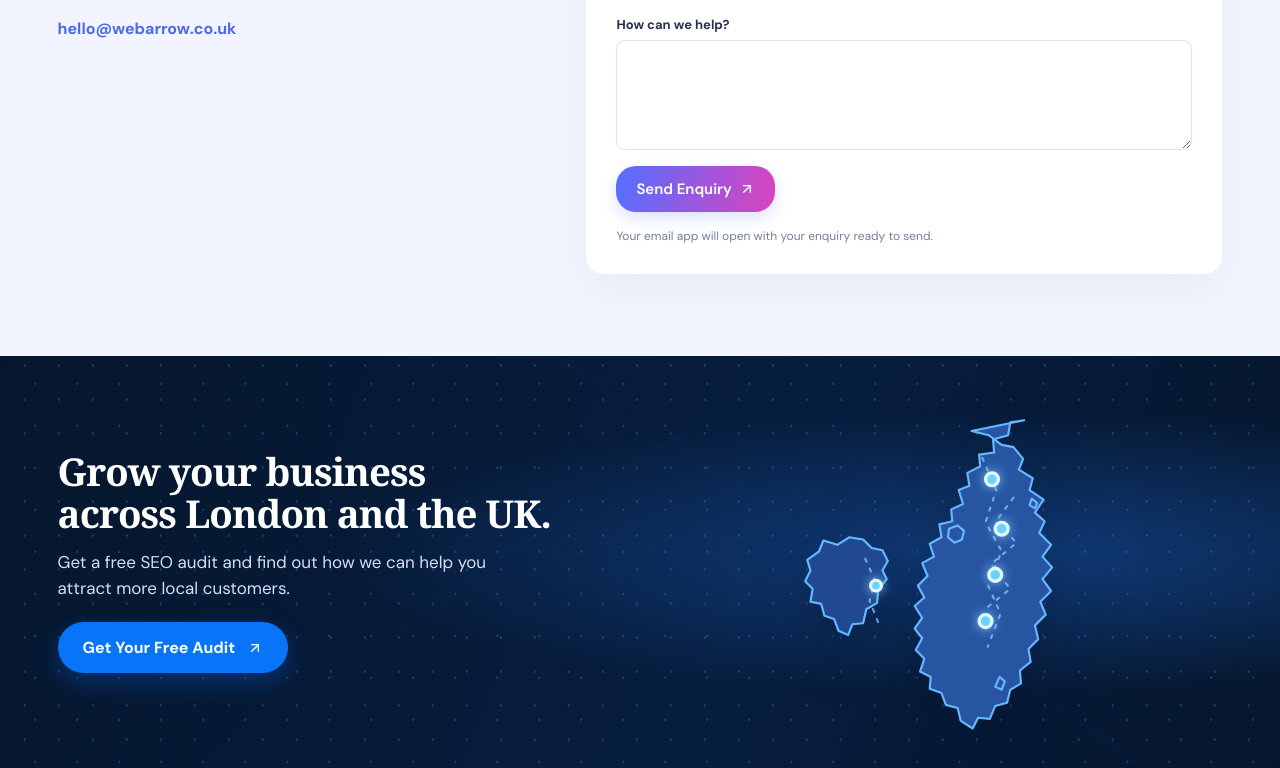
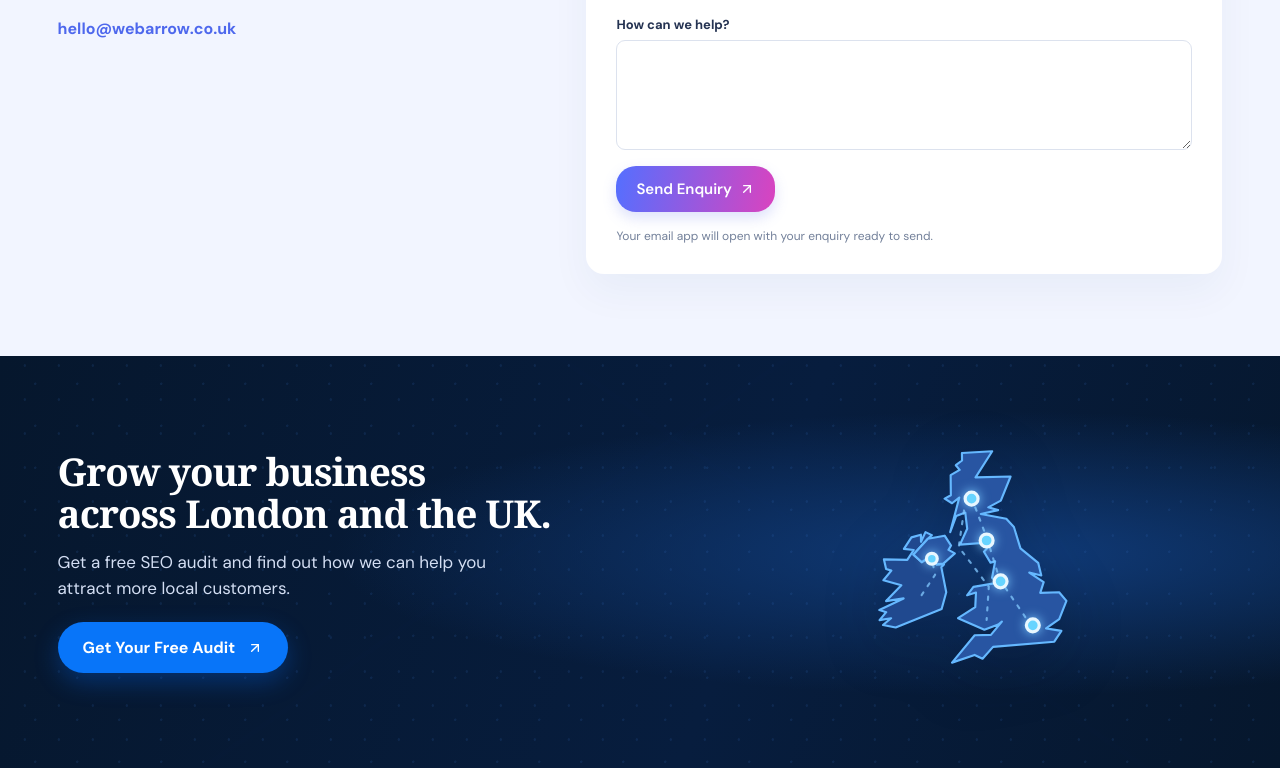
Before and after one commit to surix7/webarrow-website, a React (Vite) app: page / in a window 1280 px wide. Shown: the part 3004-3772 px from the top of the page. Built offline with nearby package versions, Linux system fonts and the light colour scheme.

Commit message:
Use a geographic outline in footer map

```diff
--- a/src/main.jsx
+++ b/src/main.jsx
@@ -201,11 +201,10 @@ function ContactForm() {
 
 function FooterMap() {
   return <svg className="uk-map" viewBox="0 0 360 270" role="img" aria-label="Map of the United Kingdom and Ireland with service locations">
-    <path className="map-land ireland" d="m63 119 11-7 13 2 8 8 10 2 5 10-5 9 4 8-8 10-1 12-10 6-3 13-10 1-4 10-9-4-4-11-9-3-3-11-10-2 2-12-7-7 5-10-3-10 11-8 4-10Z" />
-    <path className="map-land" d="m188 13 16 4 12 9 11 2 9 11-4 10 13 8-3 11 13 9-8 12 9 8-5 11 11 11-8 11 9 10-9 11 8 11-10 10 5 12-10 10 3 13-9 9 2 12-10 8 1 12-10 6-3 12-11 3-5 12-11-1-5 10-11-7-3-12-11-3-4-11-11-4 1-11-10-5 4-12-8-8 6-11-7-9 7-10-7-11 9-8-6-11 9-9-5-12 11-6-4-12 11-6-2-12 12-3-1-11 11-5-4-13 10-4-2-12 12-6-1-11 14-2-1-12 14-4 2-12 13-2Z" />
-    <path className="map-land island" d="m167 104 8-3 6 5-2 8-7 3-6-5Z M214 242l5 4-3 8-6-3Z M244 76l5 4-2 5-5-3Z" />
-    <g className="map-roads"><path d="m198 38 13 30-10 30 15 27-13 31 12 27-12 31" /><path d="m227 75-17 23 20 19-24 20 18 23-25 20" /><path d="m89 132 9 20-5 19 8 20" /></g>
-    <g className="map-pins"><circle cx="207" cy="58" r="6" /><circle cx="216" cy="104" r="6" /><circle cx="210" cy="147" r="6" /><circle cx="201" cy="190" r="6" /><circle cx="99" cy="157" r="5" /></g>
+    <path className="map-land ireland" d="M147.3 113.4 133.9 128.1 141.7 135.2 150.3 129.1 155.4 137.2 162.3 137.3 159.8 139.8 164.4 163.2 160.1 178.8 117.3 196 105.5 193.7 113 187.4 102.3 189.1 108.5 181.7 102.1 179.7 124.7 168.9 108.4 171.4 122.6 156.7 105.9 152 113.3 143 108.4 141.6 106.4 132.6 128.1 133 134.1 123.8 125 122.8 132 112.1 140.8 109.6 140.9 116.2 145.1 107.2 151 110Z" />
+    <path className="map-land" d="M212.8 193.2 199.9 198 175.4 187.3 191.4 177 192.1 163.4 183.8 166 189.7 158.2 211.6 154.4 207.1 149.7 209.9 134.4 205.6 135.6 199.5 125.5 207.5 116.6 177.2 118.8 183.9 104 182.1 88.9 173.7 92.1 168.1 107.2 176.5 75.1 169.8 80.3 162.9 76 168.7 72.9 168.5 54.1 176.9 49.2 173.3 44.9 179.1 40.5 179 33.5 207.2 31.9 191.7 56.2 224.3 55.4 215.2 77.9 203.5 84.1 212.7 86.7 196.6 90.3 220.3 94.7 227.4 102.4 233.5 122.3 250 135.8 252.9 147.5 241.7 144.8 255.1 153.8 251.9 163.7 269.5 163.2 276.3 171.2 269.6 188.1 257.3 196.8 271.6 199.1 265 209.2 208 214 198.2 225 190.8 221.5 169.8 228.7 190.9 203.2 206 202.8 216.2 190.5Z M161.7 136.5 155.4 137.2 150.3 129.1 141.7 135.2 133.9 128.1 147.3 113.4 162.9 110.5 168.9 119.7 166.5 123.7 172.4 127Z" />
+    <g className="map-roads"><path d="M188 75 203 115 214 151 244 195" /><path d="M181 87 176 121 204 158 202 189" /><path d="m150 127 4 20-16 24" /></g>
+    <g className="map-pins"><circle cx="188" cy="76" r="6" /><circle cx="202" cy="115" r="6" /><circle cx="215" cy="153" r="6" /><circle cx="245" cy="194" r="6" /><circle cx="151" cy="132" r="5" /></g>
   </svg>;
 }
 
--- a/src/overrides.css
+++ b/src/overrides.css
@@ -167,7 +167,7 @@ nav{height:88px;padding:0 max(var(--page-gutter),calc((100% - var(--content-max)
 .submit-button{justify-self:start;font-size:15px;padding:13px 20px;cursor:pointer}
 .form-note{color:#73809a;font-size:12px}
 .footer-cta{position:relative;isolation:isolate;overflow:hidden;background:radial-gradient(ellipse at 78% 48%,#103b79 0%,transparent 47%),linear-gradient(110deg,#06172d,#071d3e 58%,#06172d);color:#fff;padding:56px var(--page-gutter)}
-.footer-cta:before{content:"";position:absolute;z-index:-1;inset:0;opacity:.3;background-image:radial-gradient(circle at 73% 28%,#3f81df 0 1px,transparent 1.5px),radial-gradient(circle at 84% 66%,#3f81df 0 1px,transparent 1.5px),linear-gradient(145deg,transparent 42%,#24529a22 42.2%,transparent 43%),linear-gradient(35deg,transparent 61%,#24529a22 61.2%,transparent 62%);background-size:34px 34px,42px 42px,100% 100%,100% 100%}
+.footer-cta:before{content:"";position:absolute;z-index:-1;inset:0;opacity:.12;background-image:radial-gradient(circle at 73% 28%,#3f81df 0 1px,transparent 1.5px),radial-gradient(circle at 84% 66%,#3f81df 0 1px,transparent 1.5px),linear-gradient(145deg,transparent 42%,#24529a22 42.2%,transparent 43%),linear-gradient(35deg,transparent 61%,#24529a22 61.2%,transparent 62%);background-size:34px 34px,42px 42px,100% 100%,100% 100%}
 .footer-cta .footer-inner{position:relative;width:100%;max-width:var(--content-max);margin:0 auto;min-height:300px;display:grid;grid-template-columns:minmax(0,1fr) minmax(300px,.9fr);align-items:center;gap:6%}
 .footer-cta .footer-copy{display:flex;flex-direction:column;align-items:flex-start;gap:16px;max-width:600px}
 .footer-cta .footer-copy b{font:700 clamp(30px,3vw,48px)/1.08 Georgia,'Times New Roman',serif;letter-spacing:-.025em;white-space:normal}
```
